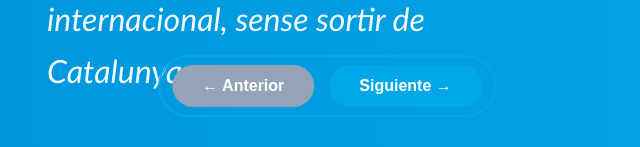
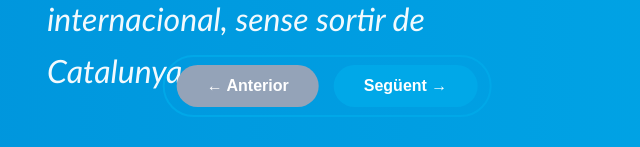
Before and after one commit to Casamiga/Teatre-sense-Fronteres-2026-cat, a plain HTML site: page index.html in a window 1280 px wide. Shown: the part 653-800 px from the top of the page, 313-953 px from the left. Drawn offline with Linux system fonts and the light colour scheme.

Commit message:
Update index.html
Següent

```diff
--- a/index.html
+++ b/index.html
@@ -976,7 +976,7 @@
     <!-- ===== Navigation ===== -->
     <div class="nav-buttons">
         <button class="nav-btn" id="prev-btn" onclick="previousSlide()">← Anterior</button>
-        <button class="nav-btn" id="next-btn" onclick="nextSlide()">Siguiente →</button>
+        <button class="nav-btn" id="next-btn" onclick="nextSlide()">Següent →</button>
     </div>
 
     <script>
```
